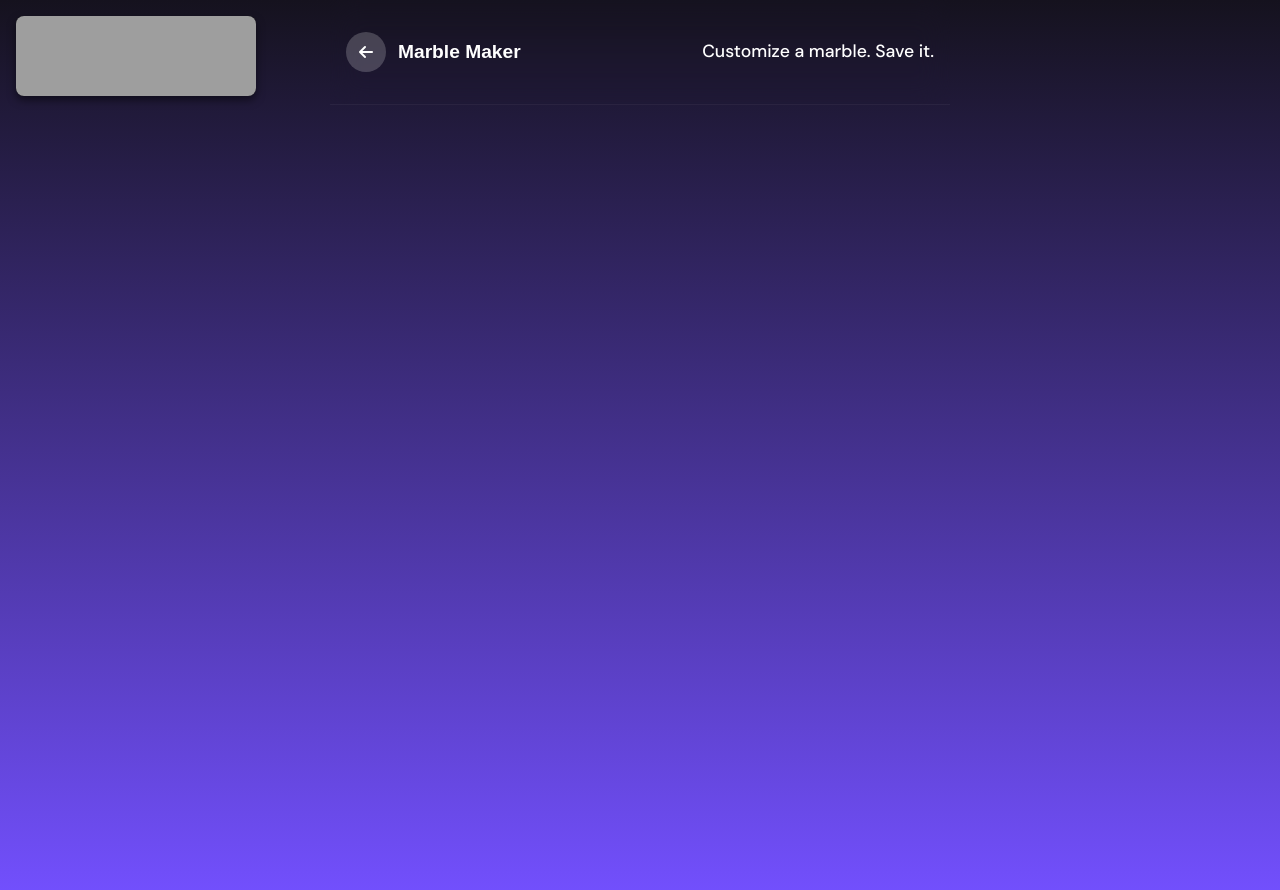
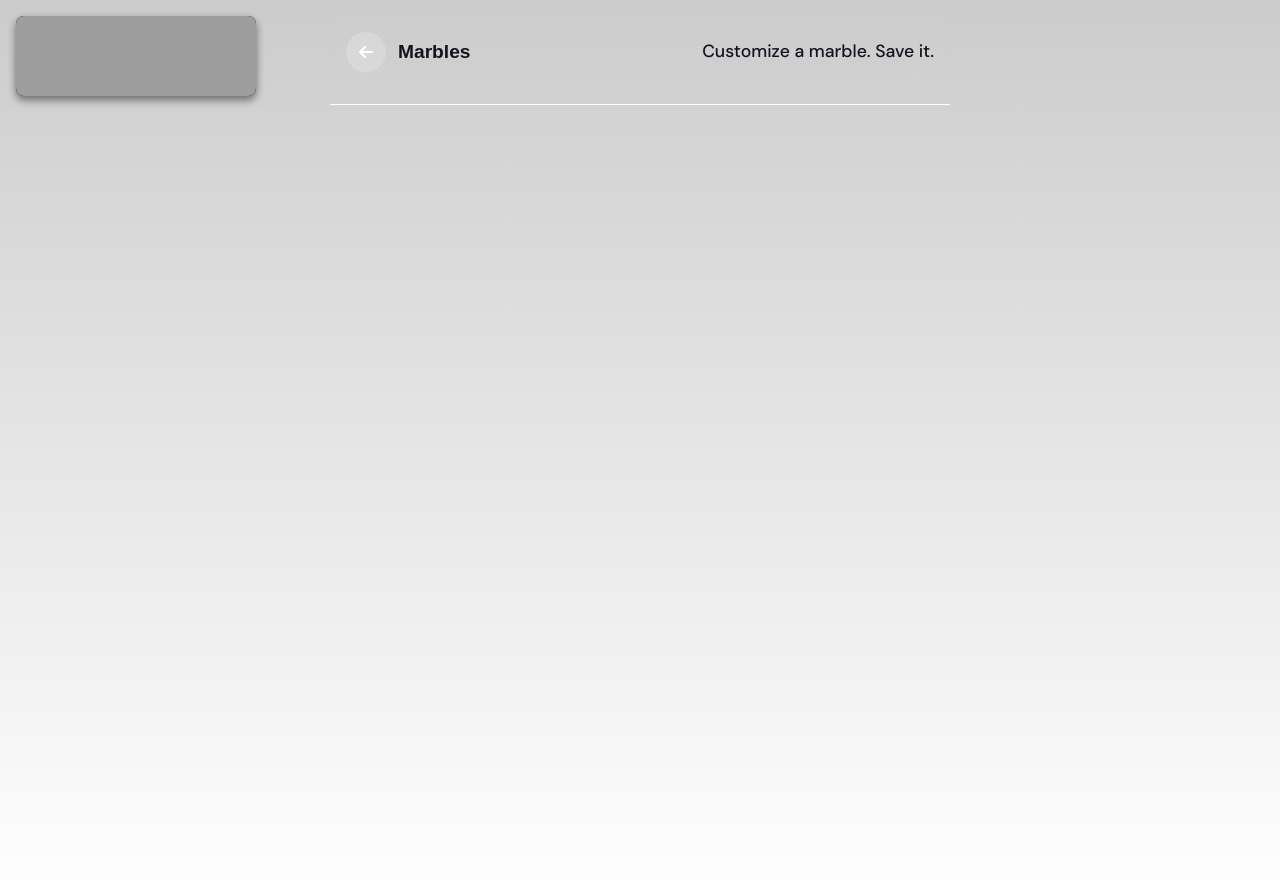
Before and after one commit to 0xblz/blaze-web, a Jekyll site: the page built from marbles.html, in a window 1280 px wide. Shown: the top 890 px of the page. Built offline with Jekyll 4.4.1, drawn with Linux system fonts in a browser that asks for light colours; nearby versions of some CDN libraries; some web fonts are replaced; grey boxes are pictures that could not be loaded.

Commit message:
clean up

```diff
--- a/_data/projects.yml
+++ b/_data/projects.yml
@@ -1,4 +1,4 @@
-- title: "Marble Maker"
+- title: "Marbles"
   link: "marbles"
   image: "/assets/images/marble-maker.jpg"
   platform: "Web Experiment"
--- a/_includes/footer.html
+++ b/_includes/footer.html
@@ -1,9 +1,10 @@
 <footer>
     <nav>
+        <a href="https://x.com/0xblz" target="_blank" class="social-link"><i class="fa-brands fa-x-twitter"></i></a>
+        <a href="https://codepen.io/0xblz" target="_blank" class="social-link"><i class="fa-brands fa-codepen"></i></a>
         <a href="https://github.com/0xblz/blaze-web" class="social-link" target="_blank"><i class="fa-solid fa-code-branch"></i></a>
     </nav>
     <nav>
-        <a href="https://x.com/0xblz" target="_blank" class="social-link"><i class="fa-brands fa-x-twitter"></i></a>
-        <a href="https://codepen.io/0xblz" target="_blank" class="social-link"><i class="fa-brands fa-codepen"></i></a>
         <a href="https://forms.gle/2tDqRA8P79LEguBt8" target="_blank" class="social-link"><i class="fa-solid fa-envelope"></i></a>
+    </nav>
 </footer>
--- a/_sass/_components.scss
+++ b/_sass/_components.scss
@@ -165,6 +165,7 @@ hr {
     max-width: 2rem;
     margin-top: 1.5rem;
     margin-bottom: 1.5rem;
+    box-shadow: 0 2px 0 rgba(255, 255, 255, 0.1);
 }
 
 .avatar {
--- a/_sass/_experiments.scss
+++ b/_sass/_experiments.scss
@@ -14,8 +14,15 @@ body.experiment {
 }
 
 // custom page styles
-body.marble-maker {
+body.marbles {
     overflow: hidden;
+    background: linear-gradient(to bottom, #ccc, white);
+    color: var(--tertiary-color);
+
+    header,
+    footer {
+        border-color: white;
+    }
 
     canvas {
         display: block;
--- a/marbles.html
+++ b/marbles.html
@@ -1,11 +1,11 @@
 ---
 layout: default
-title: Marble Maker
+title: Marbles
 short_description: Customize a marble. Save it.
 description: Customize a marble. Save it.
 is_experiment: true
-js_file: marble-maker
-custom_css: marble-maker
+js_file: marbles
+custom_css: marbles
 ---
 
 <div id="soundcloudPlayer" class="soundcloud-player">
```
Also changed, not shown: assets/js/marbles.js (renamed from assets/js/marble-maker.js), 7 other files.
